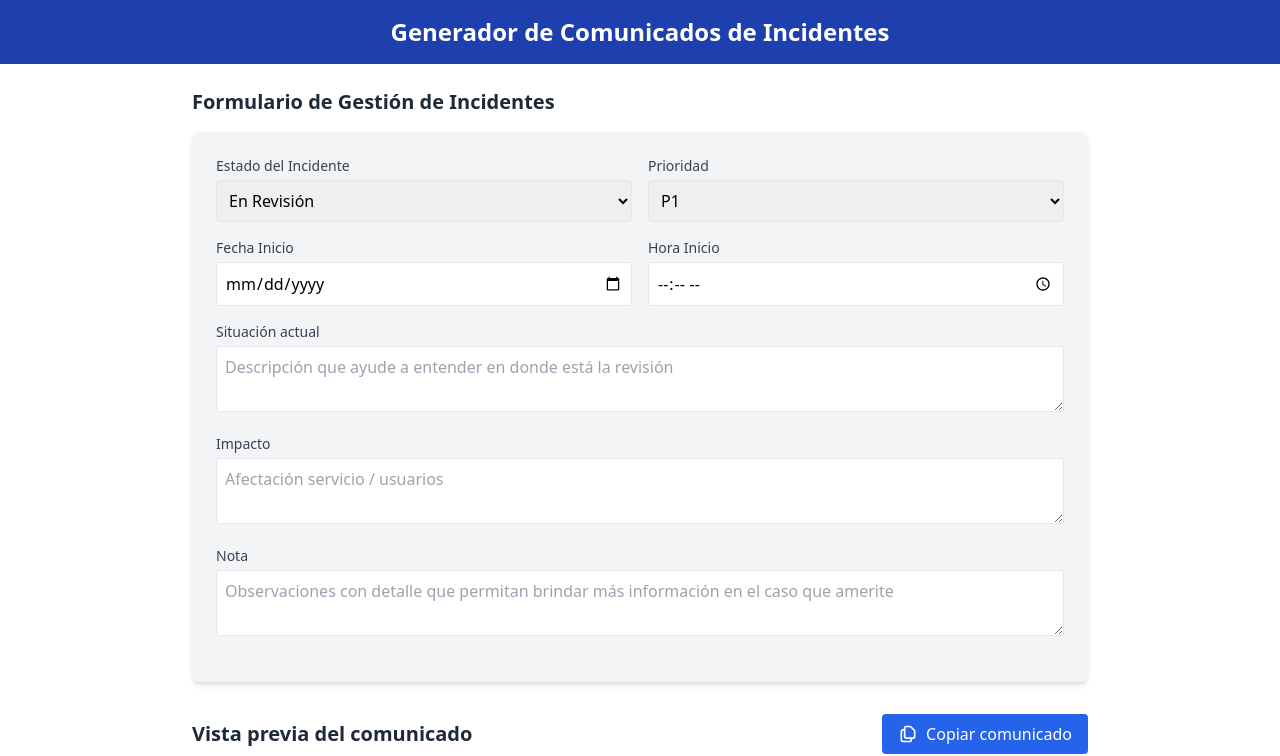
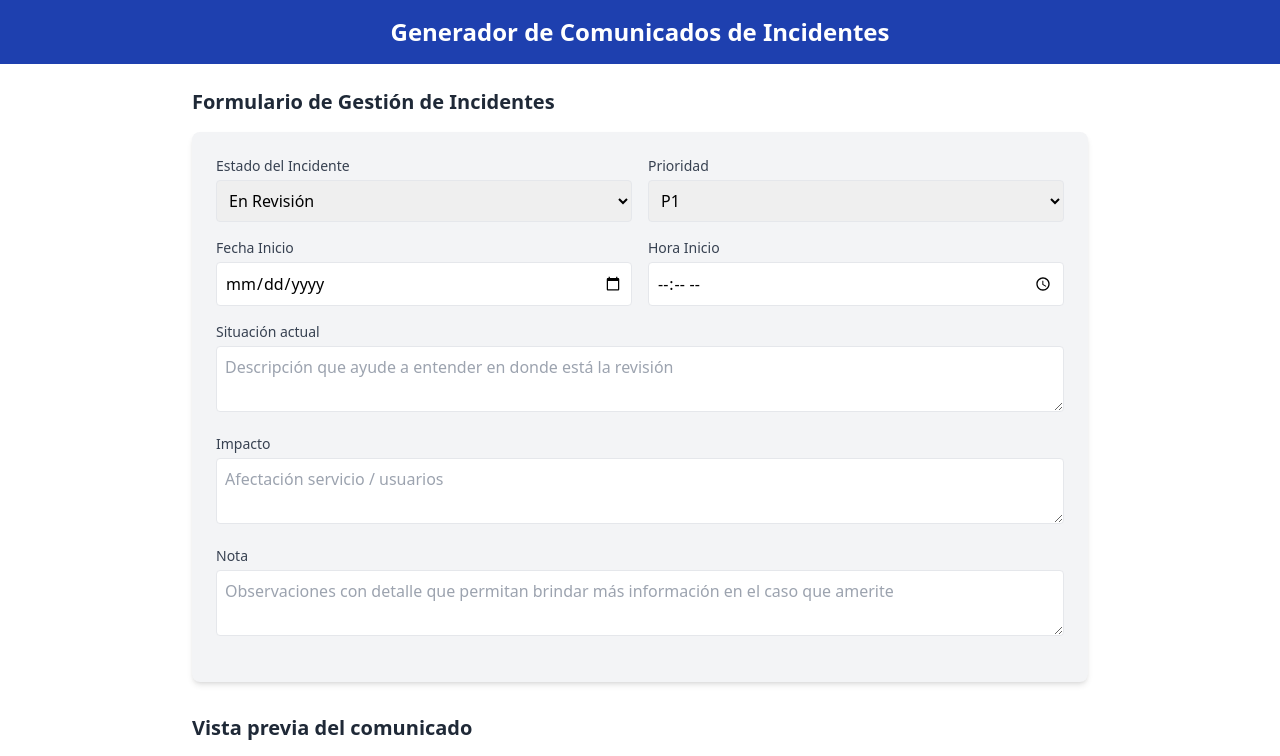
Before and after one commit to l6a6h6l/generador-comunicados-corroe, a React (Create React App) app: page / in a window 1280 px wide. Shown: the top 756 px of the page. Built offline with nearby package versions, Linux system fonts and the light colour scheme; the HTML template or start-up script is replaced by a standard one.

Commit message:
Update FormularioIncidente.jsx

```diff
--- a/src/components/FormularioIncidente.jsx
+++ b/src/components/FormularioIncidente.jsx
@@ -1,4 +1,4 @@
-import React, { useState, useRef } from 'react';
+import React, { useState } from 'react';
 
 const EstadoIncidente = {
   REVISION: 'En Revisión',
@@ -230,37 +230,8 @@ const FormularioIncidente = () => {
 
       {/* Sección de vista previa */}
       <div className="mb-8">
-        <div className="flex justify-between items-center mb-4">
-          <h2 className="text-xl font-bold text-gray-800">Vista previa del comunicado</h2>
-          <button
-            className="bg-blue-600 hover:bg-blue-700 text-white px-4 py-2 rounded flex items-center"
-            onClick={() => {
-              // Alternativa a html2canvas
-              try {
-                // Selecciona el texto del comunicado
-                const range = document.createRange();
-                const comunicado = document.getElementById('comunicado-preview');
-                if (comunicado) {
-                  range.selectNode(comunicado);
-                  window.getSelection().removeAllRanges();
-                  window.getSelection().addRange(range);
-                  document.execCommand('copy');
-                  window.getSelection().removeAllRanges();
-                  alert('Contenido del comunicado copiado al portapapeles');
-                }
-              } catch (err) {
-                console.error('Error al copiar:', err);
-                alert('No se pudo copiar el contenido. Intenta usando Ctrl+C o Cmd+C');
-              }
-            }}
-          >
-            <svg xmlns="http://www.w3.org/2000/svg" className="h-5 w-5 mr-2" fill="none" viewBox="0 0 24 24" stroke="currentColor">
-              <path strokeLinecap="round" strokeLinejoin="round" strokeWidth={2} d="M8 7v8a2 2 0 002 2h6M8 7V5a2 2 0 012-2h4.586a1 1 0 01.707.293l4.414 4.414a1 1 0 01.293.707V15a2 2 0 01-2 2h-2M8 7H6a2 2 0 00-2 2v10a2 2 0 002 2h8a2 2 0 002-2v-2" />
-            </svg>
-            Copiar comunicado
-          </button>
-        </div>
-        <div id="comunicado-preview" className="bg-blue-50 p-4 rounded-lg shadow border border-blue-200 max-w-2xl mx-auto">
+        <h2 className="text-xl font-bold mb-4 text-gray-800">Vista previa del comunicado</h2>
+        <div className="bg-blue-50 p-4 rounded-lg shadow border border-blue-200 max-w-2xl mx-auto">
           <div className="text-center mb-2">
             <h1 className="text-navy-700 font-bold text-xl">GERENCIA DE PRODUCCIÓN Y SERVICIOS</h1>
             <h2 className="text-blue-700 text-lg">Gestión de Incidentes</h2>
```
